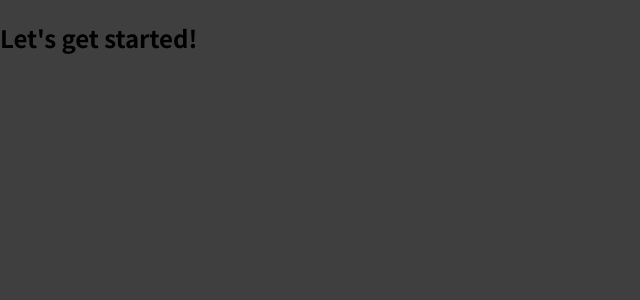
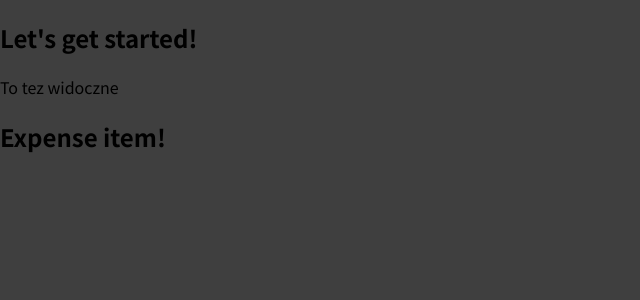
Before and after one commit to neertoon/learn-react, a JavaScript app: page / in a window 1280 px wide. Shown: the top 300 px of the page, without its empty margins (0-640 px from the left). Built offline with nearby package versions, Linux system fonts and the light colour scheme.

Commit message:
Pierwszy komponent

```diff
--- a/src/App.js
+++ b/src/App.js
@@ -1,7 +1,11 @@
+import ExpenseItem from "./components/ExpenseItem";
+
 function App() {
   return (
     <div>
       <h2>Let's get started!</h2>
+      <span>To tez widoczne</span>
+      <ExpenseItem></ExpenseItem>
     </div>
   );
 }
--- /dev/null
+++ b/src/components/ExpenseItem.js
@@ -0,0 +1,5 @@
+function ExpenseItem() {
+    return <h2>Expense item!</h2>
+}
+
+export default ExpenseItem;
```
